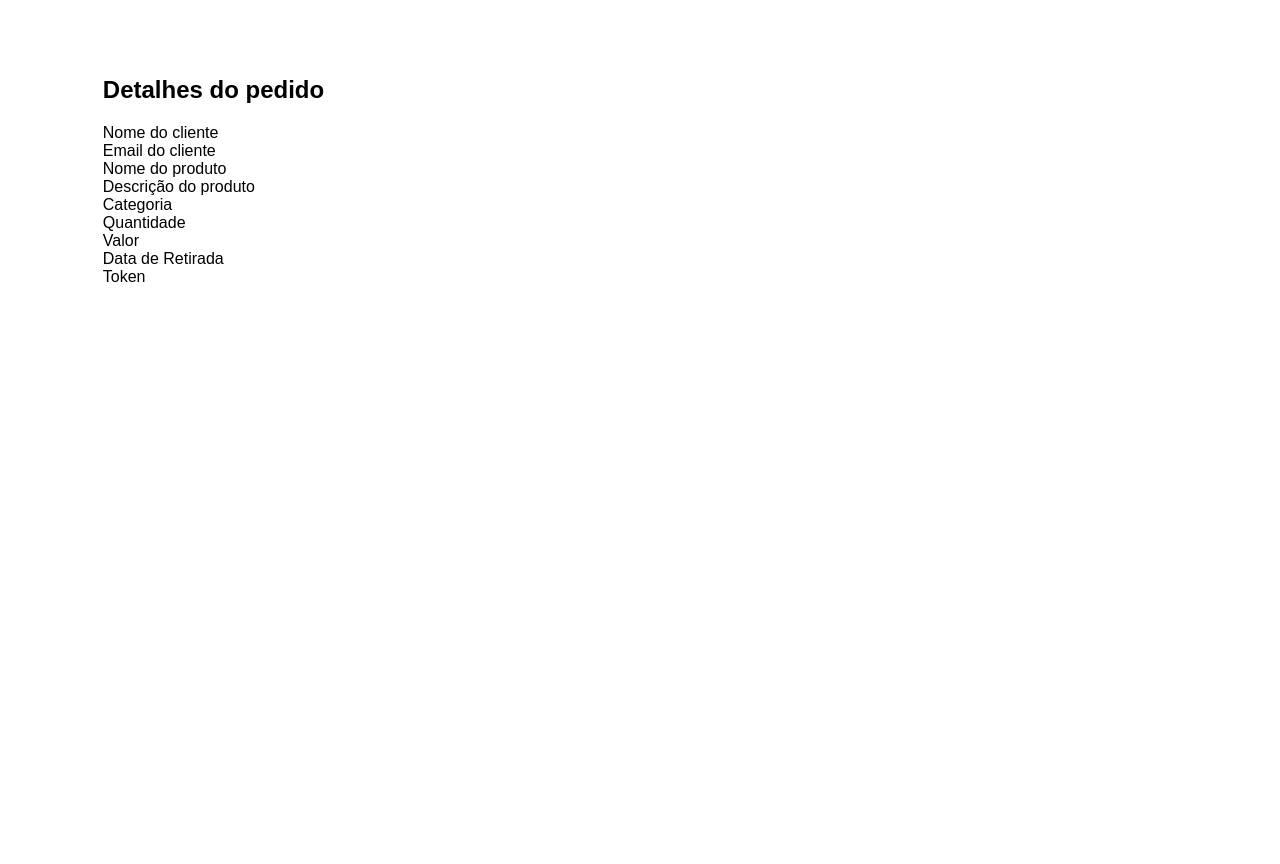
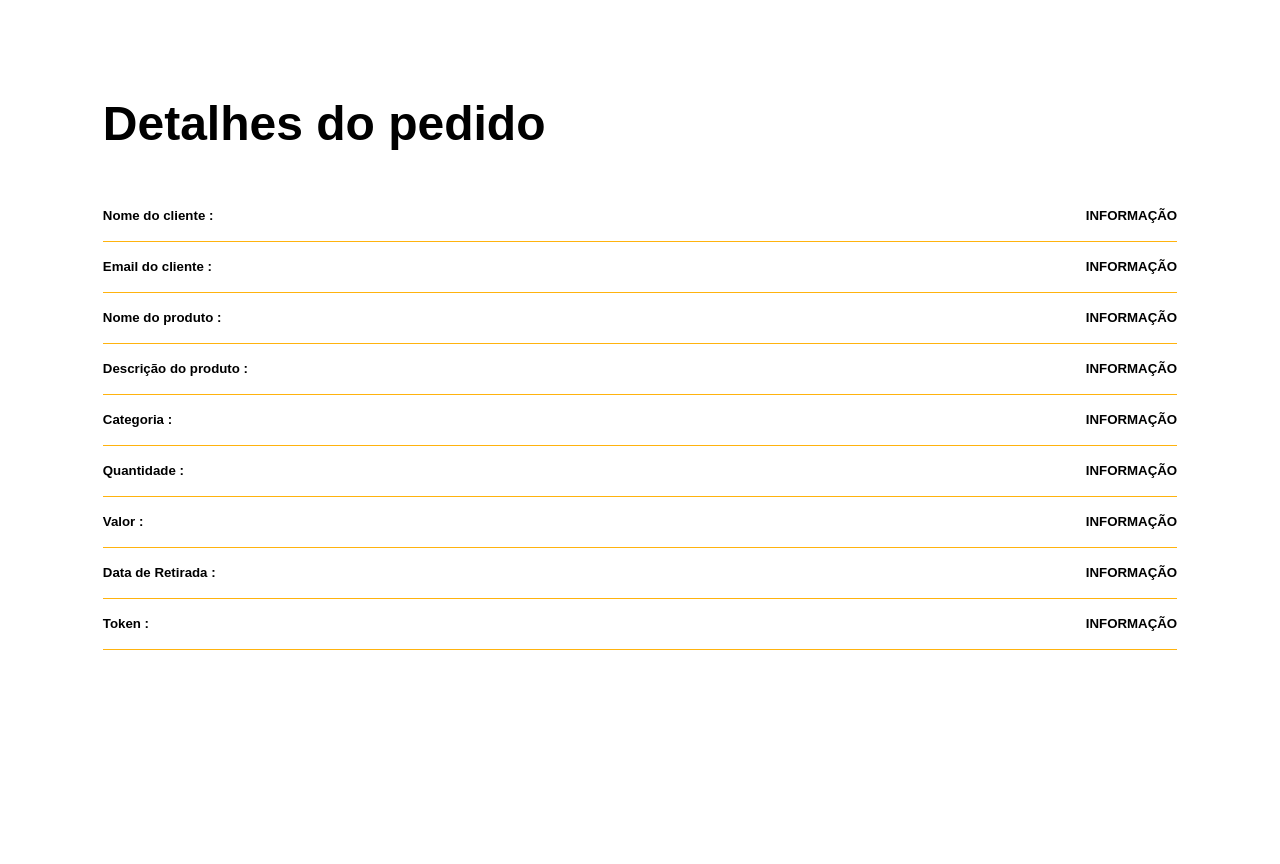
Before and after one commit to JulianaArimateia/tcc-HenriqueJulianaVitoria, a PHP site: page /app/views/admin/detalhes.phtml in a window 1280 px wide. Run offline with PHP 8.4, Linux system fonts and the light colour scheme.

Commit message:
henrique 13/09

```diff
--- a/app/Route.php
+++ b/app/Route.php
@@ -15,6 +15,7 @@ class Route extends Bootstrap
 
         //UsuarioController
         $routes['carrinho'] = array('route' => '/carrinho', 'controller' => 'usuarioController', 'action' => 'carrinho');
+        $routes['reservar'] = array('route' => '/reservar', 'controller' => 'usuarioController', 'action' => 'reservar');
         $routes['minhasReservas'] = array('route' => '/minhasReservas', 'controller' => 'usuarioController', 'action' => 'minhasReservas');
         $routes['adicionar_carrinho'] = array('route' => '/adicionarCarrinho', 'controller' => 'usuarioController', 'action' => 'adicionarCarrinho');
         $routes['remover_carrinho'] = array('route' => '/removerCarrinho', 'controller' => 'usuarioController', 'action' => 'removerCarrinho');
--- a/app/database/Connection.php
+++ b/app/database/Connection.php
@@ -18,7 +18,7 @@ class Connection
         $host         =   "localhost";
         $db_name      =   "tcc";
         $user         =   "root";
-        $pass         =   "";
+        $pass         =   "sucesso";
         $charset      =   "utf8";
         $db_driver    =   "mysql";
         $port         =   3306;
--- a/app/models/ReservasModel.php
+++ b/app/models/ReservasModel.php
@@ -10,6 +10,7 @@ class ReservasModel extends Model
     private $id;
     private $id_usuarios;
     private $valor_produto;
+    private $data_entrega;
 
 
     public function __get($atributo)
@@ -53,6 +54,7 @@ class ReservasModel extends Model
     // 	return $this->db->query($sql)->fetchAll();
     // }
 
+
     public function getReservas()
     {
         $query = "select * from reserva";
--- a/app/views/admin/detalhes.phtml
+++ b/app/views/admin/detalhes.phtml
@@ -1,25 +1,43 @@
 <head>
-    <link rel="stylesheet" href="assets/css/admin/lista/style.css">
+    <link rel="stylesheet" href="assets/css/admin/detalhes/style.css">
 </head>
 
 <section class="sistema">
-    <h1>Detalhes do pedido</h1>
-Nome do cliente
-<br>
-Email do cliente
-<br>
-Nome do produto
-<br>
-Descrição do produto
-<br>
-Categoria
-<br>
-Quantidade
-<br>
-Valor
-<br>
-Data de Retirada
-<br>
-Token
-
+    <h1 class="titulo__sistema">Detalhes do pedido</h1>
+    <div class="info">
+        <h5>Nome do cliente :</h5>
+        <h5> INFORMAÇÃO</h5>
+    </div>
+    <div class="info">
+        <h5> Email do cliente :</h5>
+        <h5> INFORMAÇÃO</h5>
+    </div>
+    <div class="info">
+        <h5>Nome do produto :</h5>
+        <h5> INFORMAÇÃO</h5>
+    </div>
+    <div class="info">
+        <h5>Descrição do produto :</h5>
+        <h5> INFORMAÇÃO</h5>
+    </div>
+    <div class="info">
+        <h5>Categoria :</h5>
+        <h5> INFORMAÇÃO</h5>
+    </div>
+    <div class="info">
+        <h5>Quantidade :</h5>
+        <h5> INFORMAÇÃO</h5>
+    </div>
+    <div class="info">
+        <h5>Valor :</h5>
+        <h5> INFORMAÇÃO</h5>
+    </div>
+    <div class="info">
+        <h5>Data de Retirada :</h5>
+        <h5> INFORMAÇÃO</h5>
+    </div>
+    <div class="info">
+        <h5>Token :</h5>
+        <h5> INFORMAÇÃO</h5>
+    </div>
 </section>
```
Also changed, not shown: app/controllers/UsuarioController.php (+11 -0 lines), app/views/usuario/carrinho.phtml (+12 -3 lines), public/assets/css/admin/detalhes/sistema/geral.css (added), public/assets/css/admin/detalhes/sistema/lista.css (added), public/assets/css/admin/detalhes/style.css (added), public/assets/css/carrinho/main/pagamento.css.
